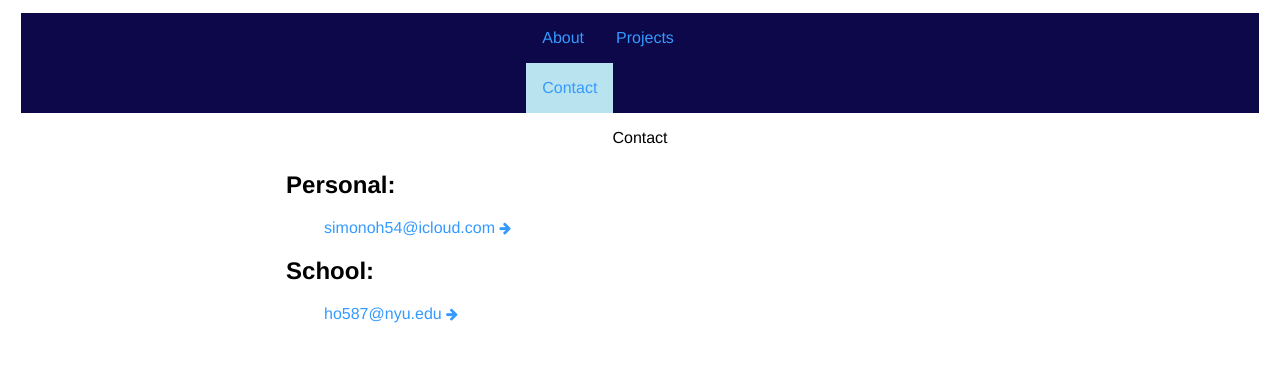
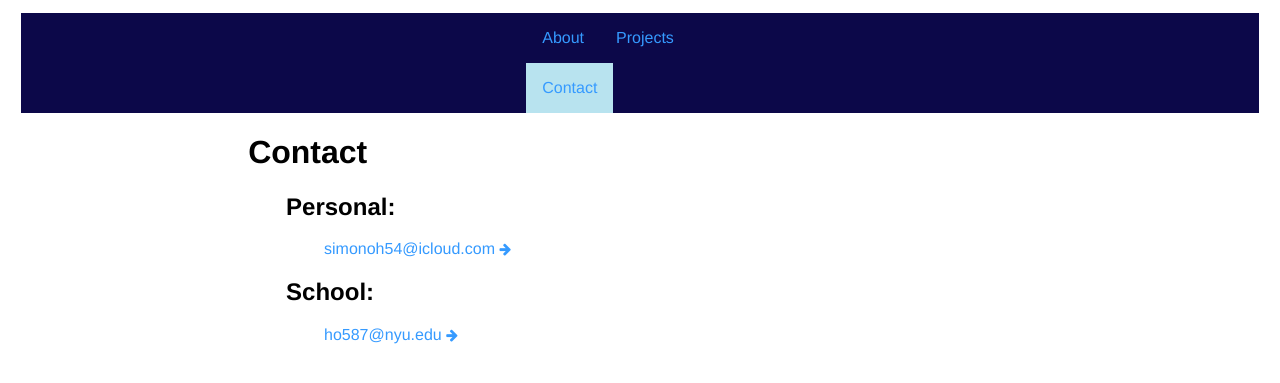
Before and after one commit to simon0h/simon0h.github.io, a Jekyll site: the page built from contact/index.html, in a window 1280 px wide. Shown: the top 383 px of the page. Built offline with Jekyll 4.4.1, drawn with Linux system fonts in a browser that asks for light colours.

Commit message:
Update index.html

```diff
--- a/contact/index.html
+++ b/contact/index.html
@@ -16,7 +16,9 @@ title: Contact
 	</head>
 </div>
 
-<div class = "header"> Contact </div>
+<div>
+	<h1 class = title> Contact </h1>
+</div>
 
 <body>
 	<div>
```
